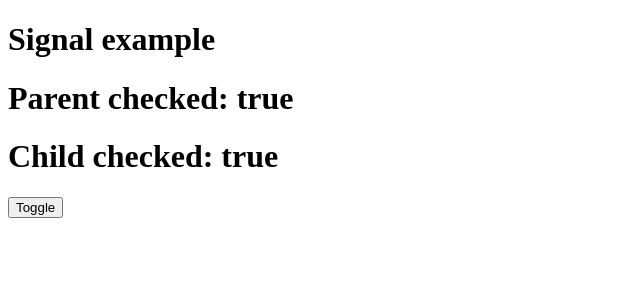
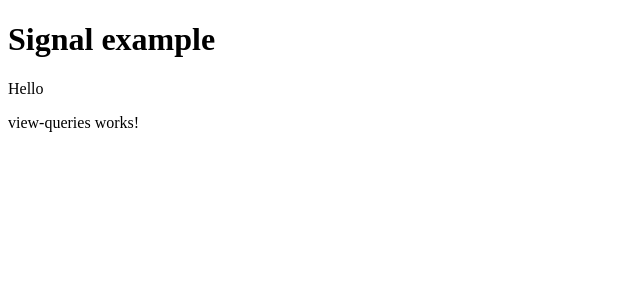
Before and after one commit to Pebhashi-Tharushika/angular-18-practice, an Angular app in the folder signals/: page / in a window 1280 px wide. Shown: the top 300 px of the page, without its empty margins (0-640 px from the left). Built offline with nearby package versions, Linux system fonts and the light colour scheme.

Commit message:
view queries - viewChild()

```diff
--- a/signals/src/app/app.component.html
+++ b/signals/src/app/app.component.html
@@ -1,8 +1,12 @@
 <h1>Signal example</h1>
 
-<h1>Parent checked: {{parentChecked}}</h1>
+<p #el>Hello</p>
 
-<app-model-inputs [(checked)]="parentChecked"></app-model-inputs>
+<app-view-queries></app-view-queries>
+
+<!-- <h1>Parent checked: {{parentChecked}}</h1>
+
+<app-model-inputs [(checked)]="parentChecked"></app-model-inputs> -->
 
 <!-- <app-model-inputs
 [checked]="parentChecked"
--- a/signals/src/app/app.component.ts
+++ b/signals/src/app/app.component.ts
@@ -1,4 +1,4 @@
-import { Component, signal } from '@angular/core';
+import { Component, effect, signal, viewChild } from '@angular/core';
 import { CounterComponent } from './counter/counter.component';
 import { EffectsComponent } from './effects/effects.component';
 import { EqualityComponent } from './equality/equality.component';
@@ -8,18 +8,30 @@ import { RxjsInteropComponent } from './rxjs-interop/rxjs-interop.component';
 import { ToObservableComponent } from './to-observable/to-observable.component';
 import { SignalInputsComponent } from './signal-inputs/signal-inputs.component';
 import { ModelInputsComponent } from './model-inputs/model-inputs.component';
+import { ViewQueriesComponent } from './view-queries/view-queries.component';
 
 @Component({
   selector: 'app-root',
   standalone: true,
-  imports: [CounterComponent, EffectsComponent, EqualityComponent, UntrackedComponent, CleanupComponent, RxjsInteropComponent, ToObservableComponent, SignalInputsComponent, ModelInputsComponent],
+  imports: [CounterComponent, EffectsComponent, EqualityComponent, UntrackedComponent, CleanupComponent, RxjsInteropComponent, ToObservableComponent,
+    SignalInputsComponent, ModelInputsComponent, ViewQueriesComponent],
   templateUrl: './app.component.html',
   styleUrl: './app.component.css'
 })
 export class AppComponent {
   title = 'signals';
 
-  parentChecked = true;
+  // `cmp` is a Signal (Signal<ViewQueriesComponent | undefined>) that holds a reference to a child component
+  cmp = viewChild(ViewQueriesComponent);
+  el = viewChild('el'); // `el` is a Signal that holds a reference to an element in the own template
+
+  constructor() {
+    effect(() => {
+      console.log("cmp: ",this.cmp(), " el: ", this.el());
+    });
+  }
+
+  // parentChecked = true;
 
   // handleCheckChange(value: boolean) {
   //   console.log("parent handle checked change", value);
--- /dev/null
+++ b/signals/src/app/view-queries/view-queries.component.html
@@ -0,0 +1 @@
+<p>view-queries works!</p>
--- /dev/null
+++ b/signals/src/app/view-queries/view-queries.component.ts
@@ -0,0 +1,14 @@
+import { Component } from '@angular/core';
+
+@Component({
+  selector: 'app-view-queries',
+  standalone: true,
+  imports: [],
+  templateUrl: './view-queries.component.html',
+  styleUrl: './view-queries.component.css'
+})
+export class ViewQueriesComponent {
+
+  age = 35;
+
+}
```
Also changed, not shown: signals/src/app/view-queries/view-queries.component.css (added), 1 other file (tests, documents, lock files or other folders).
